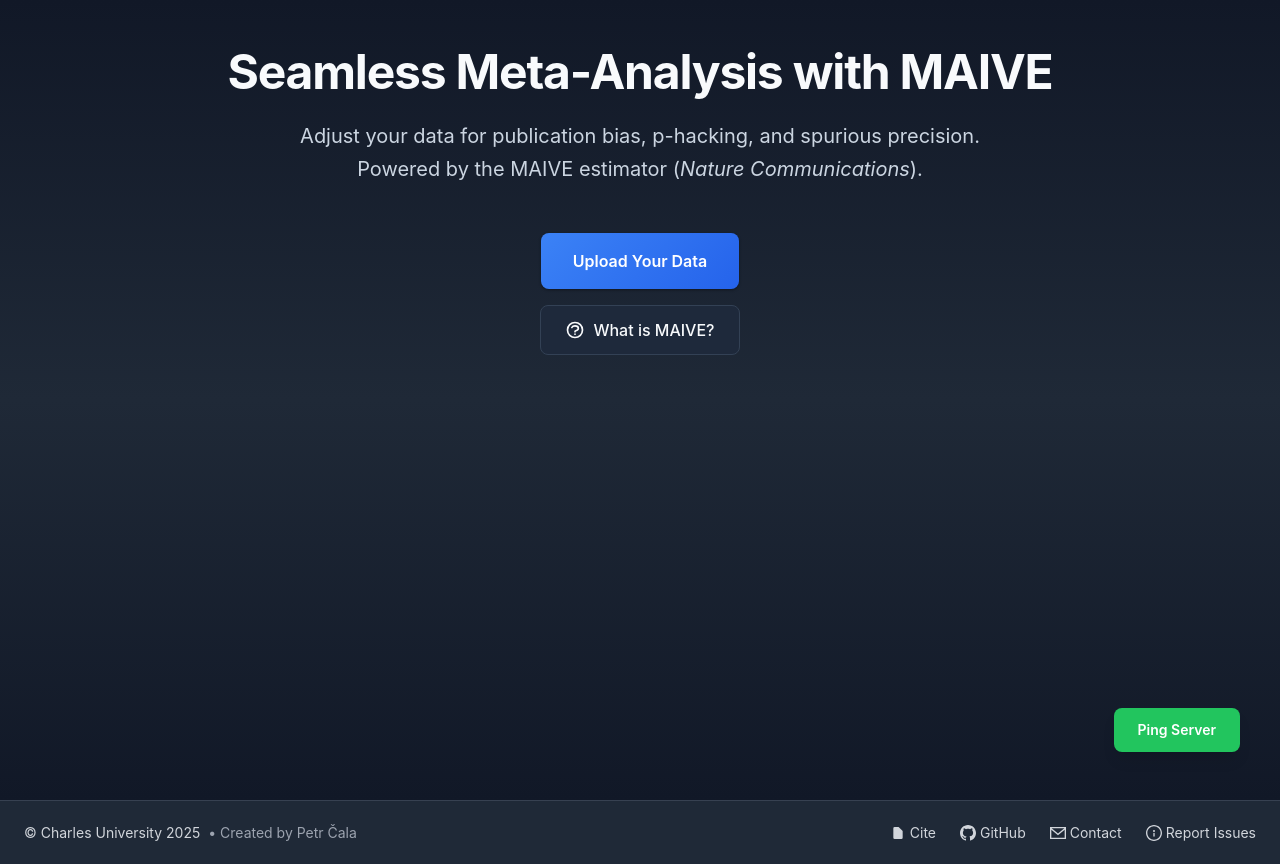
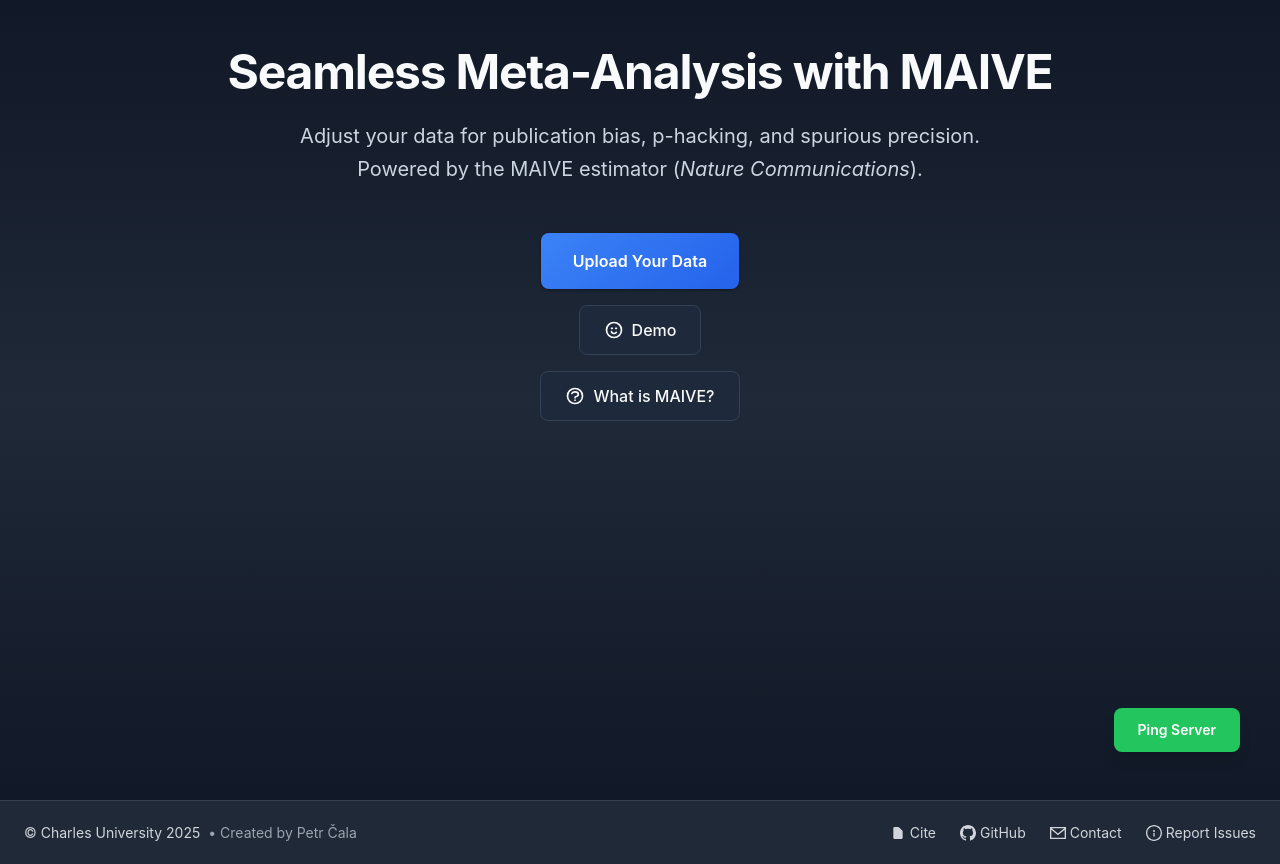
Before and after one commit to PetrCala/maive-ui, a Next.js app in the folder apps/react-ui/client/: page / in a window 1280 px wide. Built offline with nearby package versions, Linux system fonts and the light colour scheme.

Commit message:
feat: add a demo service

```diff
--- a/apps/react-ui/client/src/pages/index.tsx
+++ b/apps/react-ui/client/src/pages/index.tsx
@@ -3,16 +3,33 @@ import MAIVEInfoModal from "@components/MAIVEInfoModal";
 import Link from "next/link";
 import Head from "next/head";
 import { useState, useEffect } from "react";
+import { useRouter } from "next/navigation";
 import CONST from "@src/CONST";
 import TEXT from "@src/lib/text";
+import { DemoService } from "@src/services/demoService";
 
 export default function Home() {
   const [isModalOpen, setIsModalOpen] = useState(false);
   const [isDevelopment, setIsDevelopment] = useState(false);
+  const [isLoadingDemo, setIsLoadingDemo] = useState(false);
+  const router = useRouter();
 
   useEffect(() => {
     setIsDevelopment(process.env.NODE_ENV === "development");
   }, []);
+
+  const handleDemoClick = async () => {
+    setIsLoadingDemo(true);
+    try {
+      const dataId = await DemoService.loadAndStoreDemoData();
+      router.push(`/model?dataId=${dataId}`);
+    } catch (error) {
+      console.error("Error loading demo data:", error);
+      alert("Failed to load demo data. Please try again.");
+    } finally {
+      setIsLoadingDemo(false);
+    }
+  };
 
   return (
     <>
@@ -36,6 +53,29 @@ export default function Home() {
             <Link href="/upload" className="btn-primary text-white px-8 py-4">
               {TEXT.home.uploadYourData}
             </Link>
+
+            <button
+              onClick={() => {
+                void handleDemoClick();
+              }}
+              disabled={isLoadingDemo}
+              className="btn-secondary text-base px-6 py-3 inline-flex items-center gap-2 hover:bg-primary/10 transition-colors duration-200 disabled:opacity-50 disabled:cursor-not-allowed"
+            >
+              <svg
+                className="w-5 h-5"
+                fill="none"
+                stroke="currentColor"
+                viewBox="0 0 24 24"
+              >
+                <path
+                  strokeLinecap="round"
+                  strokeLinejoin="round"
+                  strokeWidth={2}
+                  d="M14.828 14.828a4 4 0 01-5.656 0M9 10h1m4 0h1m-6 4h.01M21 12a9 9 0 11-18 0 9 9 0 0118 0z"
+                />
+              </svg>
+              {isLoadingDemo ? "Loading Demo..." : "Demo"}
+            </button>
 
             <button
               onClick={() => setIsModalOpen(true)}
--- /dev/null
+++ b/apps/react-ui/client/src/services/demoService.ts
@@ -0,0 +1,66 @@
+import { useDataStore, dataCache, type UploadedData } from "@store/dataStore";
+import { generateDataId, processUploadedFile } from "@utils/dataUtils";
+import { mockCsvFiles } from "@utils/mockCsvFiles";
+
+/**
+ * Service for handling demo data operations
+ */
+export class DemoService {
+  /**
+   * Load mock dataset 7 and process it as if it was uploaded
+   * @returns Promise<UploadedData> - The processed demo data
+   */
+  static async loadDemoData(): Promise<UploadedData> {
+    const mockData7Index = mockCsvFiles.findIndex(
+      (file) => file.name === "Mock Data 7",
+    );
+    const mockData7 = mockCsvFiles[mockData7Index];
+
+    if (!mockData7) {
+      throw new Error("Mock dataset 7 not found");
+    }
+
+    // Create a File object from the mock data
+    const blob = new Blob([mockData7.content], { type: "text/csv" });
+    const file = new File([blob], mockData7.filename, { type: "text/csv" });
+
+    // Process the file using the same logic as the upload page
+    const { data, base64Data } = await processUploadedFile(file);
+
+    // Generate unique ID for this data
+    const dataId = generateDataId();
+
+    // Create the uploaded data object
+    const uploadedData: UploadedData = {
+      id: dataId,
+      filename: mockData7.filename,
+      data: data,
+      base64Data: base64Data,
+      uploadedAt: new Date(),
+    };
+
+    return uploadedData;
+  }
+
+  /**
+   * Store demo data in the data store and cache
+   * @param uploadedData - The demo data to store
+   */
+  static storeDemoData(uploadedData: UploadedData): void {
+    const { setUploadedData } = useDataStore.getState();
+
+    // Store in Zustand store and cache
+    setUploadedData(uploadedData);
+    dataCache.set(uploadedData.id, uploadedData);
+  }
+
+  /**
+   * Load and store demo data, then return the data ID for navigation
+   * @returns Promise<string> - The data ID for navigation
+   */
+  static async loadAndStoreDemoData(): Promise<string> {
+    const uploadedData = await this.loadDemoData();
+    this.storeDemoData(uploadedData);
+    return uploadedData.id;
+  }
+}
```
